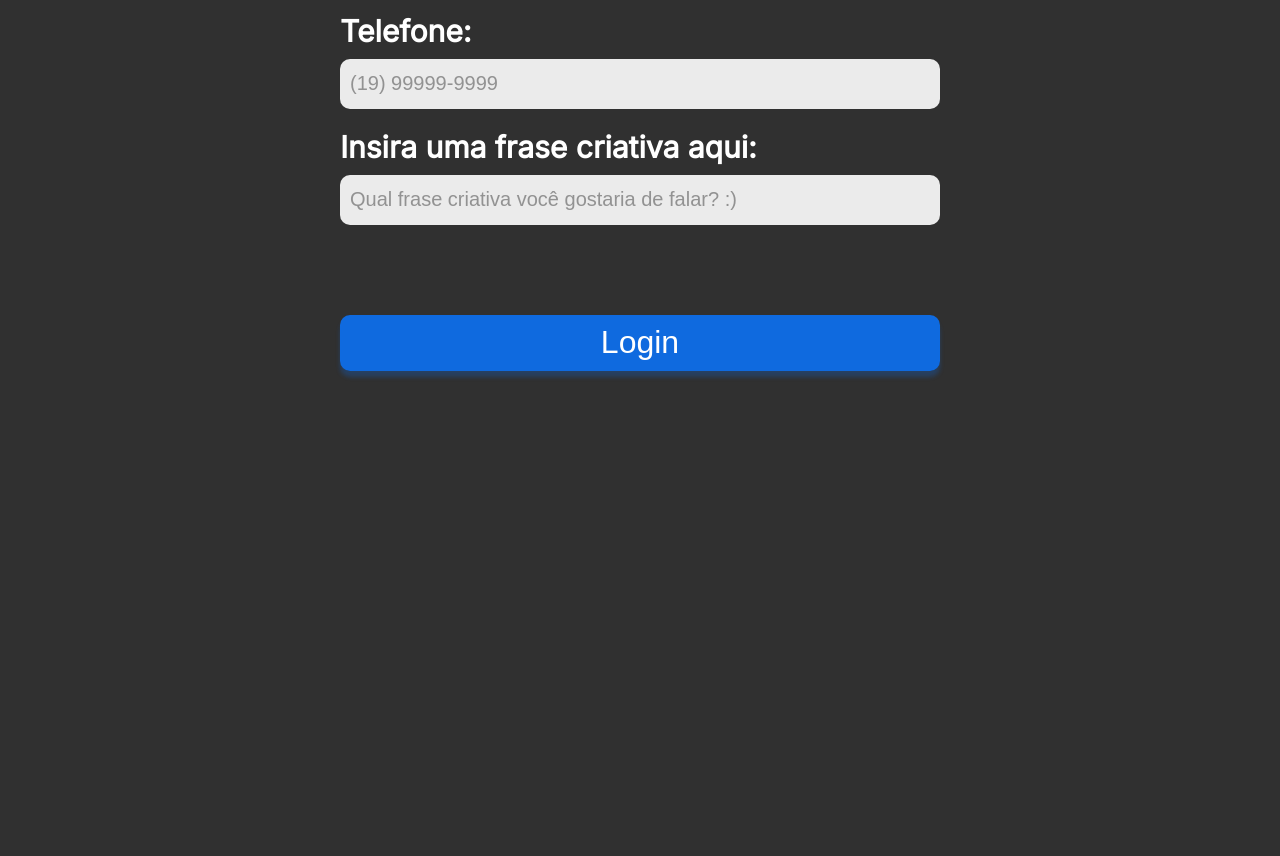
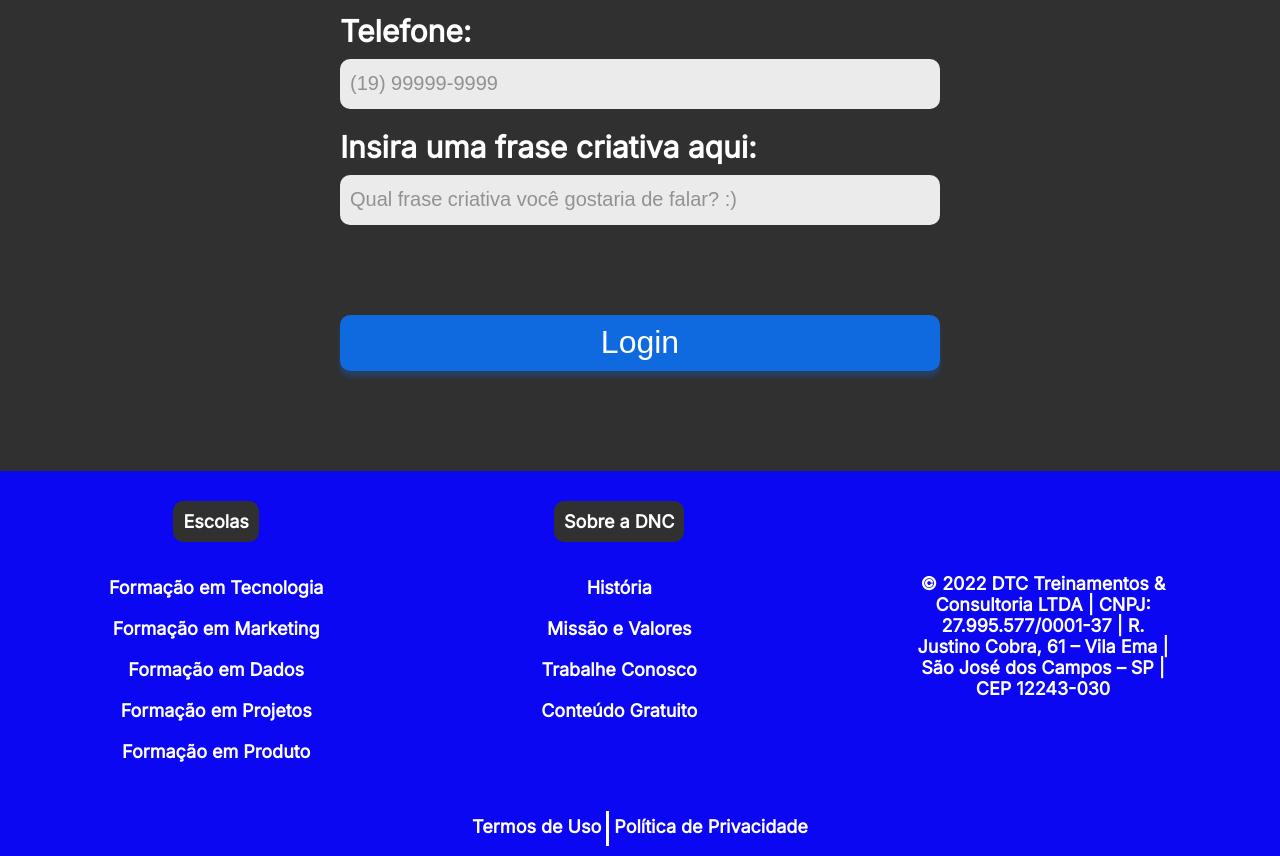
Before and after one commit to CarllosCastro/Bootcamp-DNC, a plain HTML site: page index.html in a window 1280 px wide. Shown: the part 1185-2041 px from the top of the page. Before the commit the page ends 1656 px from the top, so only its background shows below. Drawn offline with Linux system fonts and the light colour scheme.

```diff
--- a/index.html
+++ b/index.html
@@ -64,6 +64,54 @@
             <button id="login" type="submit" value="login">Login</button>
         </form>
     </section>
+    <footer>
+        <div class="linha1">
+            <nav>
+                <h5>Escolas</h5>
+                <ul>
+                    <li>
+                        <a href="">Formação em Tecnologia</a>
+                    </li>
+                    <li>
+                        <a href="">Formação em Marketing</a>
+                    </li>
+                    <li>
+                        <a href="">Formação em Dados</a>
+                    </li>
+                    <li>
+                        <a href="">Formação em Projetos</a>
+                    </li>
+                    <li>
+                        <a href="">Formação em Produto</a>
+                    </li>
+                </ul>
+            </nav>
+            <nav>
+                <h5>Sobre a DNC</h5>
+                <ul>
+                    <li>
+                        <a href="">História</a>
+                    </li>
+                    <li>
+                        <a href="">Missão e Valores</a>
+                    </li>
+                    <li>
+                        <a href="">Trabalhe Conosco</a>
+                    </li>
+                    <li>
+                        <a href="">Conteúdo Gratuito</a>
+                    </li>
+                </ul>
+            </nav>
+            <div class="endereço">
+                © 2022 DTC Treinamentos & Consultoria LTDA | CNPJ: 27.995.577/0001-37 | R. Justino Cobra, 61 – Vila Ema | São José dos Campos – SP | CEP 12243-030
+            </div>
+        </div>
+        <div class="linha2">
+            <a href="">Termos de Uso</a>
+            <a href="">Política de Privacidade</a>
+        </div>
+    </footer>
 </body>
 
 </html>
--- a/style.css
+++ b/style.css
@@ -158,7 +158,7 @@
     align-items: center;
 }
 
-input [type="checkbox"] {
+input[type="checkbox"] {
     transform: scale(1.7);
 }
 
@@ -174,3 +174,134 @@
     border: 0;
     border-radius: 10px;
 }
+
+/* Footer */
+
+footer {
+    width: 100%;
+    background-color: var(--azul-dnc);
+}
+
+footer .linha1 {
+    display: flex;
+    justify-content: space-around;
+    align-items: center;
+}
+
+footer ul {
+    list-style: none;
+    margin: 0px;
+    padding: 0px;
+    font-family: var(--fonte-padrao);
+}
+
+footer nav {
+    display: flex;
+    flex-direction: column;
+    align-items: center;
+
+    height: 330px;
+}
+
+footer h5 {
+    text-align: center;
+    color: white;
+    font-weight: 800;
+    font-size: 18px;
+    font-family: var(--fonte-padrao);
+    background-color: var(--preto-dnc);
+    border-radius: 10px;
+
+    padding: 10px;
+    margin-bottom: 15px;
+}
+
+footer ul li {
+    text-align: center;
+    font-weight: 600;
+    font-size: 18px;
+    font-family: var(--fonte-padrao);
+    margin: 20px 0px 20px 0px;
+}
+
+footer ul li a {
+    color: white;
+    text-decoration: none;
+}
+
+footer ul li a:hover {
+    color: var(--cinza-hover);
+}
+
+footer .endereço {
+    font-family: var(--fonte-padrao);
+    font-weight: 600;
+    font-size: 18px;
+    color: white;
+    text-align: center;
+    width: 20%;
+}
+
+footer .linha2 {
+    height: 35px;
+    display: flex;
+    justify-content: center;
+    margin: 0;
+    padding: 10px;
+}
+
+footer .linha2 a {
+    font-family: var(--fonte-padrao);
+    font-size: 18px;
+    font-weight: 600;
+    color: white;
+    text-decoration: none;
+    padding: 5px;
+}
+
+footer .linha2 a:first-child {
+    border-right: 3px solid white;
+}
+
+footer .linha2 a:hover {
+    color: var(--cinza-hover);
+}
+
+@media only screen and (max-width: 600px) {
+    /* Menu */
+    #principal {
+        flex-direction: column;
+        height: auto;
+    }
+    #menu {
+        flex-direction: column;
+        width: 100%;
+        margin: 0;
+    }
+    #menu a {
+        height: 50px;
+        justify-content: center;
+        align-items: center;
+    }
+    #principal button {
+        width: 100%;
+        margin: 0;
+    }
+    /* Section */
+    section h1 {
+        font-size: 38px;
+    }
+    section h2 {
+        font-size: 28px;
+        padding-right: 15px;
+        padding-left: 15px;
+    }
+    form {
+        width: 95%;
+        font-size: 20px;
+    }
+    .checkboxItens label {
+        font-size: 17px;
+    }
+
+}
```
